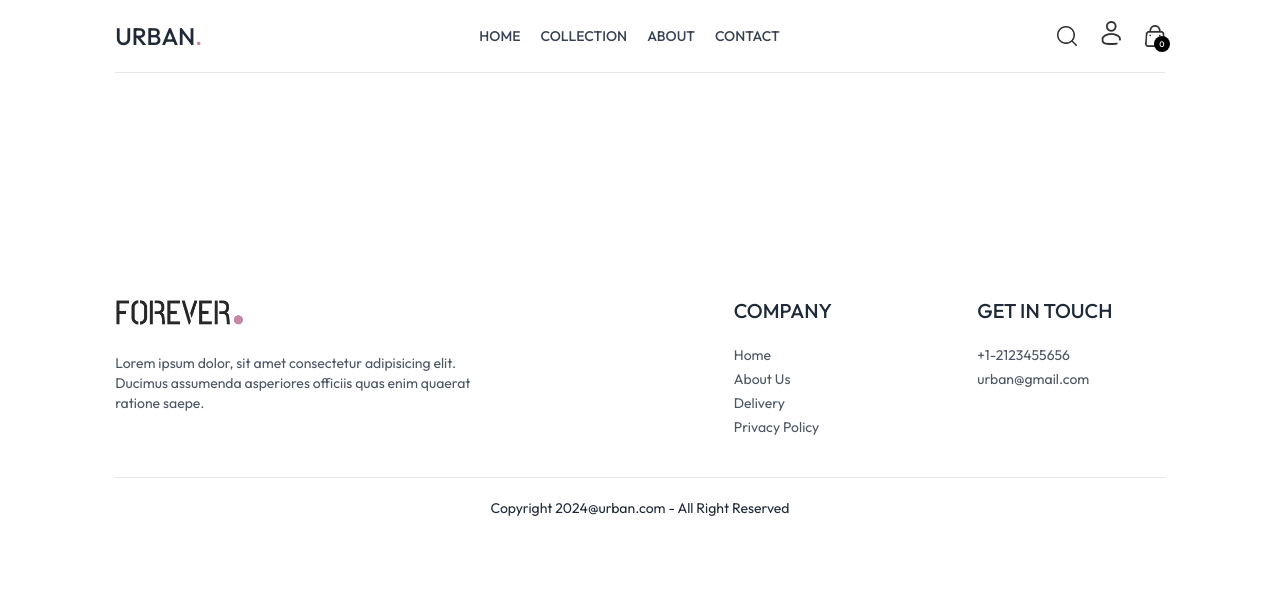
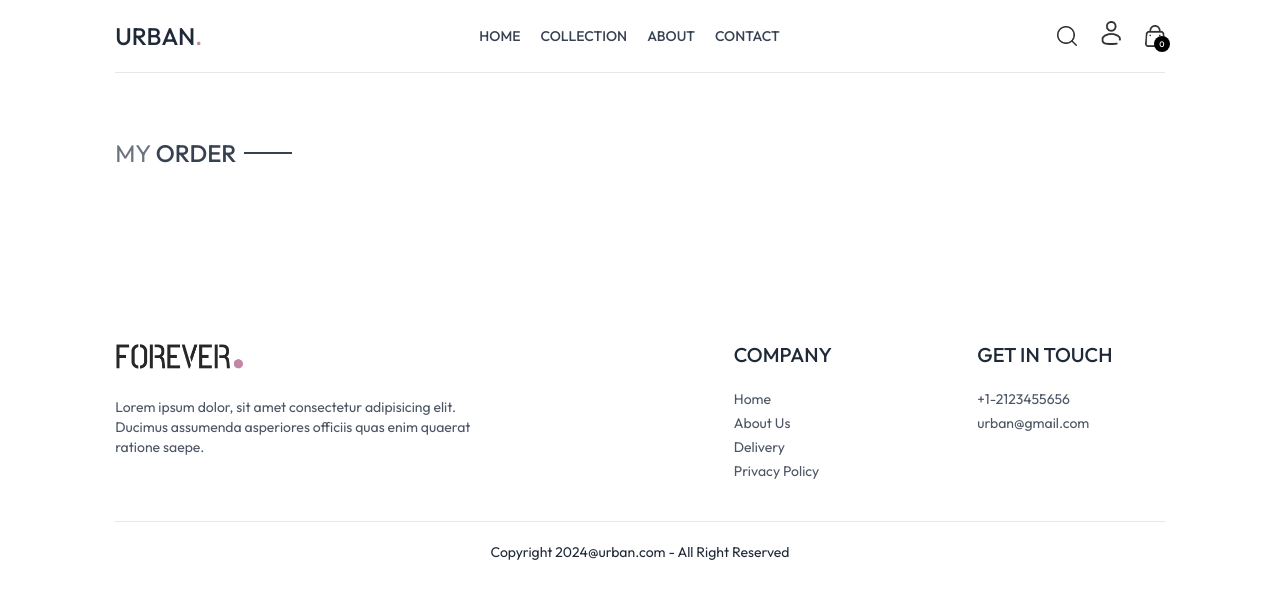
Before and after one commit to ashrafultusar/urban-frontend, a React (Vite) app in the folder urban-frontend/: page /orders in a window 1280 px wide. Shown: the top 598 px of the page. Built offline with nearby package versions, Linux system fonts and the light colour scheme.

Commit message:
added order page main title

```diff
--- a/urban-frontend/src/pages/Orders.jsx
+++ b/urban-frontend/src/pages/Orders.jsx
@@ -1,14 +1,17 @@
-import React, { useContext } from 'react';
-import { ShopContext } from '../context/ShopContex';
+import React, { useContext } from "react";
+import { ShopContext } from "../context/ShopContex";
+import Title from "../components/Title";
 
 const Orders = () => {
-const {products,currency}=useContext(ShopContext)
+  const { products, currency } = useContext(ShopContext);
 
-    return (
-        <div className='border-t pt-16'>
-
-        </div>
-    );
+  return (
+    <div className="border-t pt-16">
+          <div className="text-2xl">
+              <Title text1={'my'} text2={'order'}></Title>
+      </div>
+    </div>
+  );
 };
 
 export default Orders;
```
